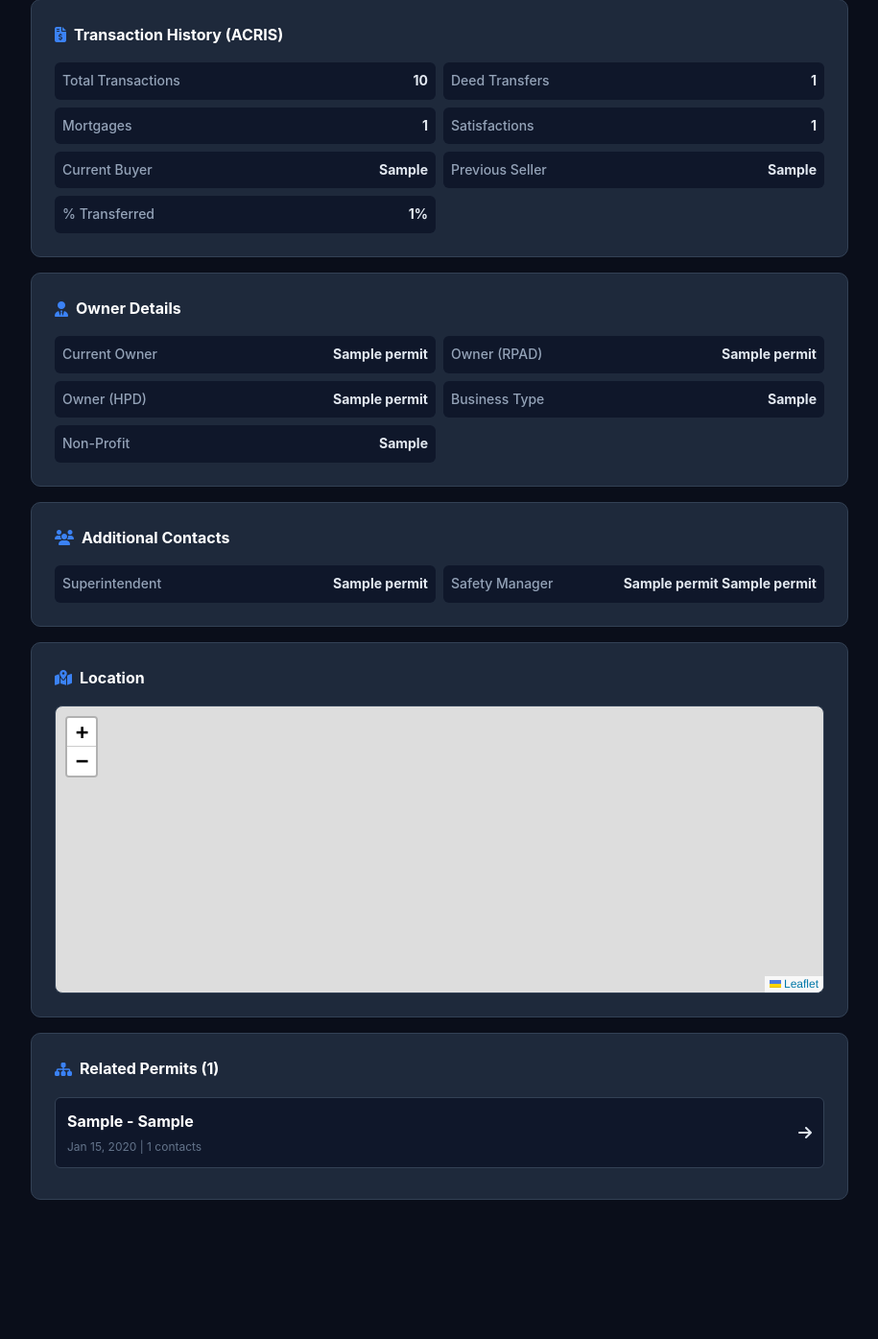
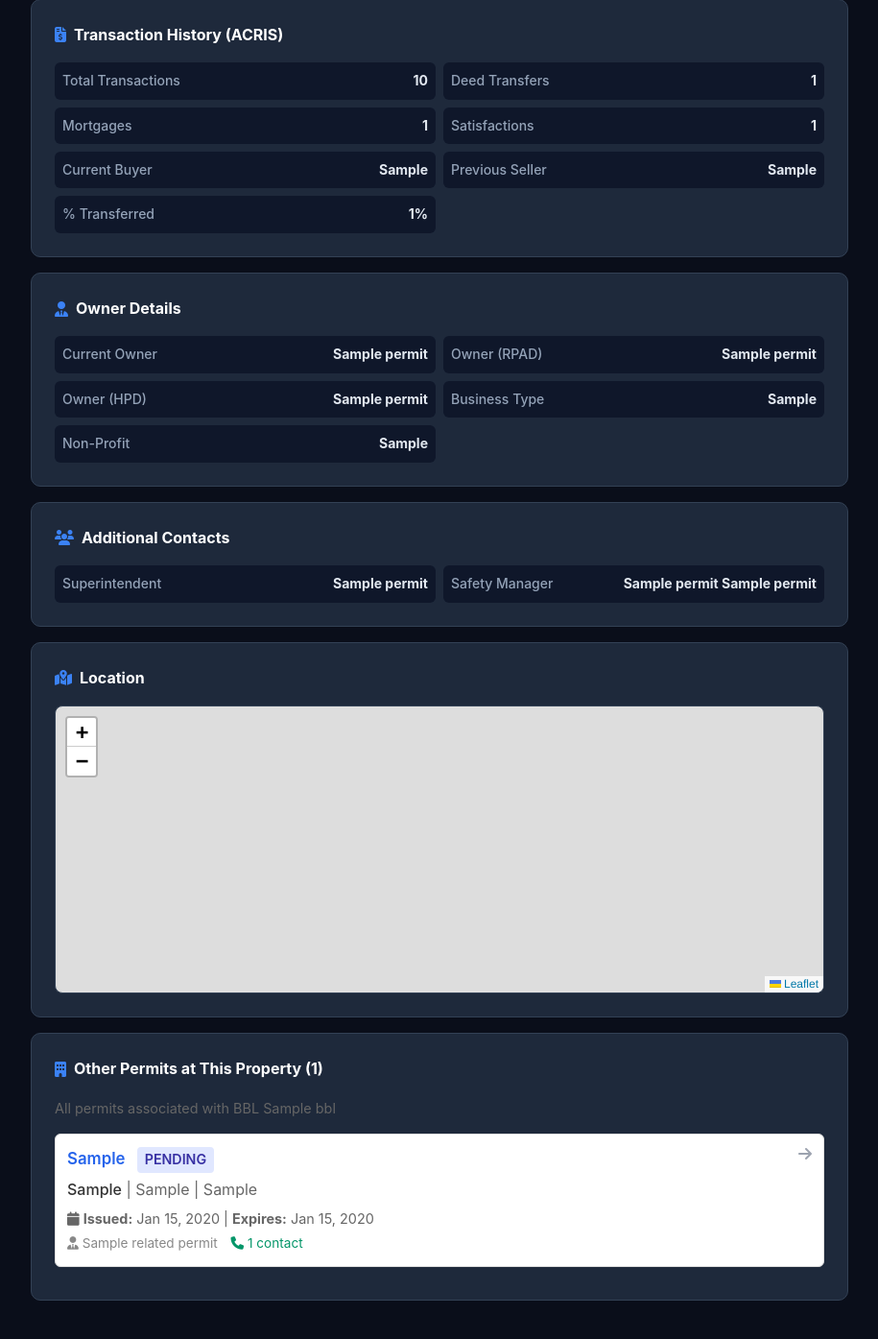
Before and after one commit to matthewmakh/NYC-DOB-permit-search-and-parse, a Flask app: template dashboard_html/templates/permit_detail.html in a window 1280 px wide. Shown: the part 2561-3956 px from the top of the page at 96% size, without its empty margins (182-1097 px from the left). Before the commit the page ends 3811 px from the top, so only its background shows below. Run offline with Flask 3, Linux system fonts and the light colour scheme; the template is opened without the code that fills it: most values are stand-ins (such as "Sample title", 1, 10 or a date in 2020); some libraries are stand-ins or nearby versions.

Commit message:
Add related permits section with status badges, dates, and contractor info

```diff
--- a/dashboard_html/app.py
+++ b/dashboard_html/app.py
@@ -666,8 +666,16 @@ def permit_detail(permit_id):
                     p.id,
                     p.permit_no,
                     p.job_type,
+                    p.work_type,
+                    p.permit_status,
+                    p.permit_type,
                     p.issue_date,
+                    p.exp_date,
+                    p.filing_date,
                     p.address,
+                    p.applicant,
+                    p.permittee_business_name,
+                    p.owner_business_name,
                     (
                         CASE WHEN p.permittee_phone IS NOT NULL AND p.permittee_phone != '' THEN 1 ELSE 0 END +
                         CASE WHEN p.owner_phone IS NOT NULL AND p.owner_phone != '' THEN 1 ELSE 0 END
@@ -675,7 +683,7 @@ def permit_detail(permit_id):
                 FROM permits p
                 WHERE p.bbl = %s AND p.id != %s
                 ORDER BY p.issue_date DESC
-                LIMIT 20;
+                LIMIT 50;
             """, (permit['bbl'], permit_id))
             related_permits = cur.fetchall()
 
--- a/dashboard_html/static/js/construction.js
+++ b/dashboard_html/static/js/construction.js
@@ -348,7 +348,7 @@ function displayPermitsList(permits) {
             '<span style="background:#6b7280;color:white;padding:0.25rem 0.75rem;border-radius:12px;font-size:0.75rem;font-weight:600;">❄️ COLD</span>';
 
         return `
-            <div onclick="window.location.href='/permit/${p.id}'" style="cursor:pointer;background:white;border:1px solid #e5e7eb;border-left:4px solid ${getJobTypeColor(jobType)};border-radius:12px;padding:1.5rem;margin-bottom:1rem;transition:all 0.2s;" onmouseover="this.style.transform='translateY(-2px)';this.style.boxShadow='0 8px 24px rgba(0,0,0,0.12)'" onmouseout="this.style.transform='translateY(0)';this.style.boxShadow='none'">
+            <div onclick="window.open('/permit/${p.id}', '_blank')" style="cursor:pointer;background:white;border:1px solid #e5e7eb;border-left:4px solid ${getJobTypeColor(jobType)};border-radius:12px;padding:1.5rem;margin-bottom:1rem;transition:all 0.2s;" onmouseover="this.style.transform='translateY(-2px)';this.style.boxShadow='0 8px 24px rgba(0,0,0,0.12)'" onmouseout="this.style.transform='translateY(0)';this.style.boxShadow='none'">
                 <div style="display:flex;justify-content:space-between;margin-bottom:1rem;">
                     <div style="flex:1;">
                         <div style="font-size:1.125rem;font-weight:700;color:#111827;margin-bottom:0.25rem;">
@@ -465,7 +465,7 @@ function displayMapMarkers(locations) {
                             </div>
                         </div>
                     </div>
-                    <a href="/permit/${loc.id}" style="display:block;background:linear-gradient(135deg,#3b82f6,#2563eb);color:white;text-align:center;padding:0.75rem;border-radius:6px;text-decoration:none;font-weight:600;">
+                    <a href="/permit/${loc.id}" target="_blank" style="display:block;background:linear-gradient(135deg,#3b82f6,#2563eb);color:white;text-align:center;padding:0.75rem;border-radius:6px;text-decoration:none;font-weight:600;">
                         View Full Details →
                     </a>
                 </div>
--- a/dashboard_html/templates/permit_detail.html
+++ b/dashboard_html/templates/permit_detail.html
@@ -132,19 +132,16 @@
 
         /* Related Permits */
         .related {
-            display: flex; justify-content: space-between;
-            align-items: center; padding: 0.75rem;
-            background: #0f172a; border: 1px solid #334155;
-            border-radius: 6px; margin-bottom: 0.5rem;
-            text-decoration: none; color: #e2e8f0; transition: all 0.2s;
+            display: block; margin-bottom: 10px; padding: 12px;
+            border: 1px solid #ddd; border-radius: 6px;
+            text-decoration: none; color: inherit;
+            transition: all 0.2s; background: white;
         }
         .related:hover {
-            border-color: #3b82f6; background: #1e3a5f;
+            border-color: #2563eb; background: #f0f7ff;
             transform: translateX(4px);
+            box-shadow: 0 2px 8px rgba(37, 99, 235, 0.1);
         }
-        .related-info { flex: 1; }
-        .related-title { font-weight: 700; color: #fff; margin-bottom: 0.25rem; }
-        .related-meta { font-size: 0.75rem; color: #64748b; }
 
         /* Responsive */
         @media (max-width: 768px) {
@@ -157,8 +154,8 @@
 </head>
 <body>
     <div class="container">
-        <a href="/" class="btn-back">
-            <i class="fas fa-arrow-left"></i> Back to Dashboard
+        <a href="javascript:void(0);" onclick="handleBackClick()" class="btn-back">
+            <i class="fas fa-arrow-left"></i> Back
         </a>
 
         <!-- Header -->
@@ -794,19 +791,73 @@
             <div id="map" class="map-container"></div>
         </div>
 
-        <!-- Related Permits -->
+        <!-- Related Permits at Same Property -->
         {% if related_permits %}
         <div class="section">
-            <div class="section-title"><i class="fas fa-sitemap"></i> Related Permits ({{ related_permits|length }})</div>
+            <div class="section-title"><i class="fas fa-building"></i> Other Permits at This Property ({{ related_permits|length }})</div>
+            <div style="font-size: 0.9em; color: #666; margin-bottom: 15px;">
+                All permits associated with BBL {{ permit.bbl }}
+            </div>
             {% for rp in related_permits %}
-            <a href="/permit/{{ rp.id }}" class="related">
-                <div class="related-info">
-                    <div class="related-title">{{ rp.permit_no }} - {{ rp.job_type or 'N/A' }}</div>
-                    <div class="related-meta">
-                        {{ rp.issue_date.strftime('%b %d, %Y') if rp.issue_date else 'No date' }} | {{ rp.contact_count or 0 }} contacts
+            <a href="/permit/{{ rp.id }}" target="_blank" class="related" style="display: block; margin-bottom: 10px; padding: 12px; border: 1px solid #ddd; border-radius: 6px; text-decoration: none; color: inherit; transition: all 0.2s;">
+                <div style="display: flex; justify-content: space-between; align-items: start;">
+                    <div style="flex: 1;">
+                        <div style="font-weight: 600; font-size: 1.05em; margin-bottom: 5px; color: #2563eb;">
+                            {{ rp.permit_no }}
+                            {% if rp.permit_status %}
+                            <span style="display: inline-block; padding: 2px 8px; font-size: 0.85em; border-radius: 4px; margin-left: 8px;
+                                {% if rp.permit_status and 'ISSUED' in rp.permit_status.upper() %}
+                                    background-color: #dcfce7; color: #166534;
+                                {% elif rp.permit_status and 'EXPIRED' in rp.permit_status.upper() %}
+                                    background-color: #fee2e2; color: #991b1b;
+                                {% elif rp.permit_status and 'SUSPENDED' in rp.permit_status.upper() or 'REVOKED' in rp.permit_status.upper() %}
+                                    background-color: #fef3c7; color: #92400e;
+                                {% else %}
+                                    background-color: #e0e7ff; color: #3730a3;
+                                {% endif %}
+                            ">{{ rp.permit_status }}</span>
+                            {% endif %}
+                        </div>
+                        <div style="margin-bottom: 6px;">
+                            <span style="font-weight: 500; color: #333;">{{ rp.job_type or 'Unknown Job Type' }}</span>
+                            {% if rp.work_type %}
+                            <span style="color: #666;"> | {{ rp.work_type }}</span>
+                            {% endif %}
+                            {% if rp.permit_type %}
+                            <span style="color: #666;"> | {{ rp.permit_type }}</span>
+                            {% endif %}
+                        </div>
+                        <div style="font-size: 0.9em; color: #666; margin-bottom: 4px;">
+                            <i class="fas fa-calendar"></i>
+                            {% if rp.issue_date %}
+                                <strong>Issued:</strong> {{ rp.issue_date.strftime('%b %d, %Y') }}
+                            {% else %}
+                                <strong>Filed:</strong> {{ rp.filing_date.strftime('%b %d, %Y') if rp.filing_date else 'N/A' }}
+                            {% endif %}
+                            {% if rp.exp_date %}
+                                | <strong>Expires:</strong> {{ rp.exp_date.strftime('%b %d, %Y') }}
+                            {% endif %}
+                        </div>
+                        {% if rp.permittee_business_name or rp.owner_business_name %}
+                        <div style="font-size: 0.85em; color: #888; margin-top: 4px;">
+                            <i class="fas fa-user-tie"></i>
+                            {% if rp.permittee_business_name %}
+                                {{ rp.permittee_business_name }}
+                            {% elif rp.applicant %}
+                                {{ rp.applicant }}
+                            {% elif rp.owner_business_name %}
+                                {{ rp.owner_business_name }}
+                            {% endif %}
+                            {% if rp.contact_count and rp.contact_count > 0 %}
+                                <span style="margin-left: 10px; color: #059669;">
+                                    <i class="fas fa-phone"></i> {{ rp.contact_count }} contact{{ 's' if rp.contact_count != 1 else '' }}
+                                </span>
+                            {% endif %}
+                        </div>
+                        {% endif %}
                     </div>
+                    <i class="fas fa-arrow-right" style="margin-left: 15px; color: #9ca3af;"></i>
                 </div>
-                <i class="fas fa-arrow-right"></i>
             </a>
             {% endfor %}
         </div>
@@ -814,6 +865,17 @@
     </div>
 
     <script>
+        // Handle back button - close tab if opened in new tab, otherwise go to construction page
+        function handleBackClick() {
+            // Check if this window was opened by another window (opened in new tab)
+            if (window.opener && !window.opener.closed) {
+                window.close();
+            } else {
+                // If window.close() doesn't work (not opened as popup), go to construction page
+                window.location.href = '/construction';
+            }
+        }
+
         document.addEventListener('DOMContentLoaded', function() {
             {% if permit.latitude and permit.longitude %}
             const map = L.map('map').setView([{{ permit.latitude }}, {{ permit.longitude }}], 16);
```
